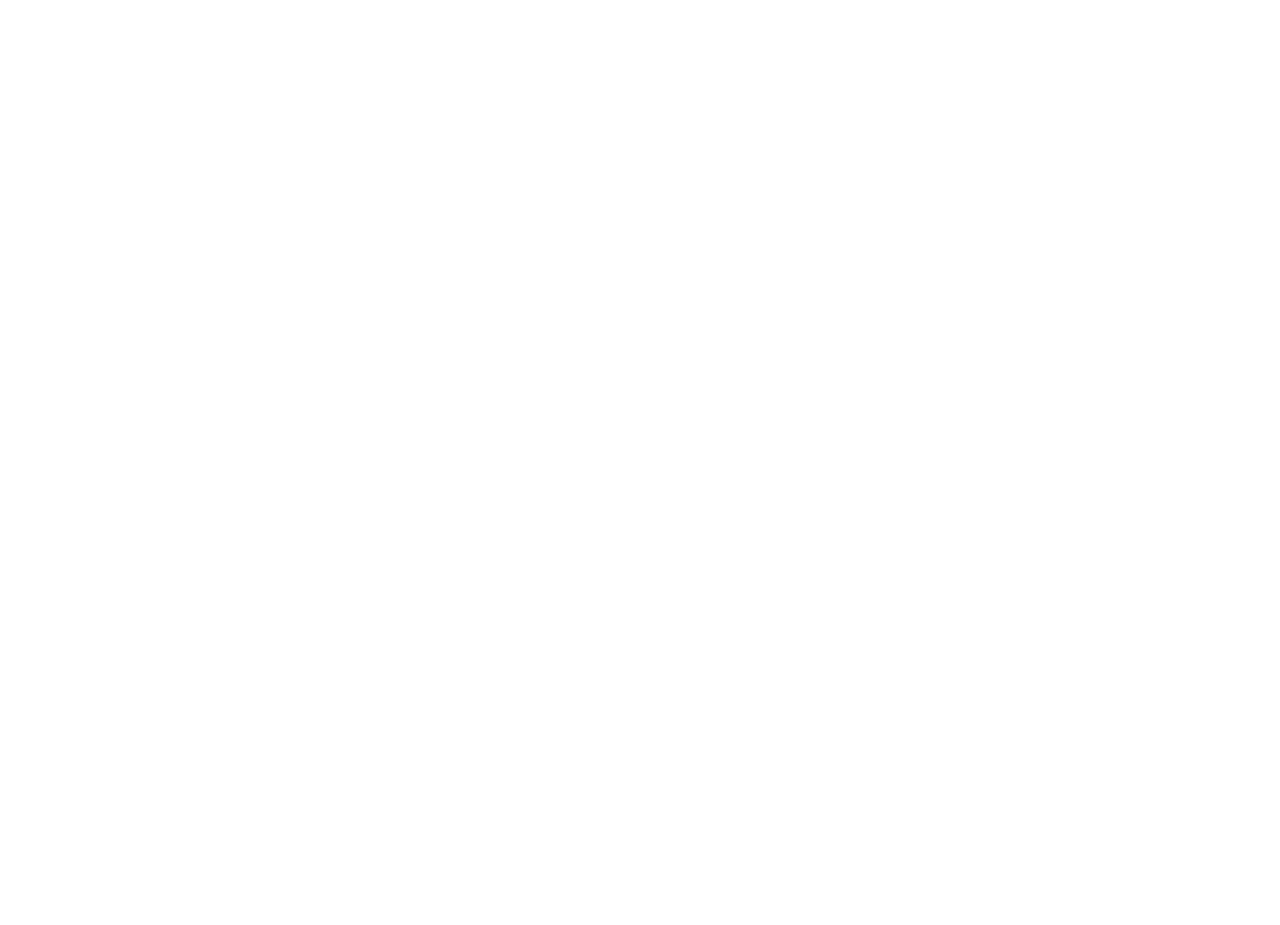
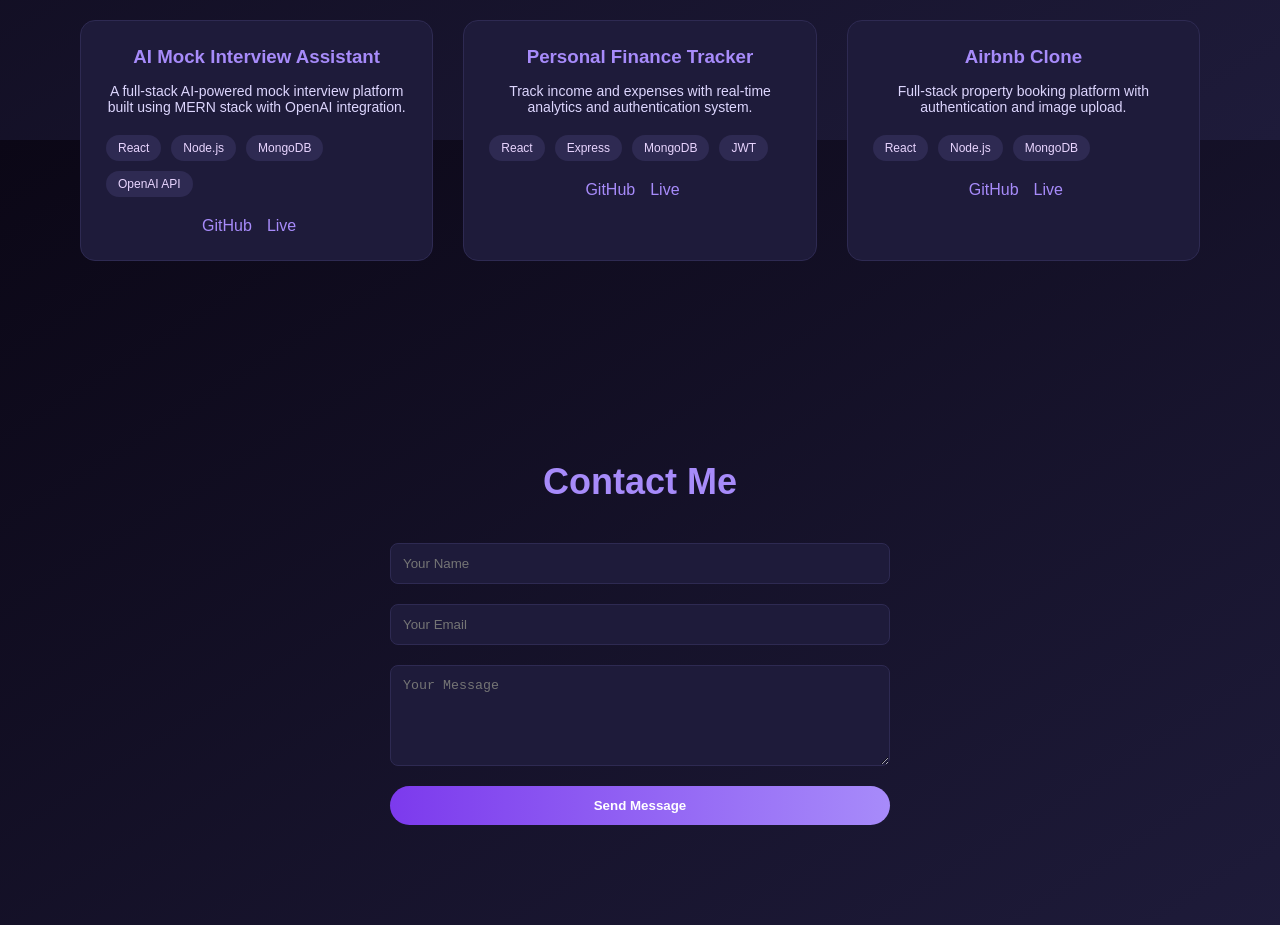
Before and after one commit to shrutika-gawande/Portfolio_SPCL, a React (Vite) app: page / in a window 1280 px wide. Shown: the part 1460-2385 px from the top of the page. Before the commit the page ends 1278 px from the top, so only its background shows below. Built offline with nearby package versions, Linux system fonts and the light colour scheme.

Commit message:
Integrated project and contact sections with css styling

```diff
--- a/src/App.jsx
+++ b/src/App.jsx
@@ -2,6 +2,8 @@
 import Navbar from "./components/Nav";
 import Home from "./components/Home";
 import About from './components/About';
+import Project from "./components/Project";
+import Contact from "./components/Contact";
 
 function App() {
   return (
@@ -9,6 +11,8 @@
       <Navbar />
       <Home />
       <About />
+      <Project />
+      <Contact />
     </>
   );
 }
--- a/src/components/About.jsx
+++ b/src/components/About.jsx
@@ -5,7 +5,7 @@
   const skillsData = [
     {
       category: "Frontend",
-      skills: ["HTML", "CSS", "JavaScript", "React", "Tailwind"]
+      skills: ["HTML", "CSS", "JavaScript", "Bootstrap", "Tailwind"]
     },
     {
       category: "Backend",
@@ -13,7 +13,7 @@
     },
     {
       category: "Tools",
-      skills: ["Git", "GitHub", "VS Code", "Postman"]
+      skills: ["GitHub", "VS Code", "Postman"]
     },
     {
       category: "Frameworks & Libraries",
--- /dev/null
+++ b/src/components/Contact.jsx
@@ -0,0 +1,70 @@
+import { useState } from "react";
+import "../styles/Contact.css";
+
+function Contact() {
+
+  const [formData, setFormData] = useState({
+    name: "",
+    email: "",
+    message: ""
+  });
+
+  const [success, setSuccess] = useState("");
+
+  const handleChange = (e) => {
+    setFormData({
+      ...formData,
+      [e.target.name]: e.target.value
+    });
+  };
+
+  const handleSubmit = (e) => {
+    e.preventDefault();
+
+    if (!formData.name || !formData.email || !formData.message) {
+      alert("Please fill all fields");
+      return;
+    }
+
+    setSuccess("Message sent successfully! 🎉");
+    setFormData({ name: "", email: "", message: "" });
+  };
+
+  return (
+    <section className="contact-section" id="contact">
+      <h2>Contact Me</h2>
+
+      <form onSubmit={handleSubmit} className="contact-form">
+        <input
+          type="text"
+          name="name"
+          placeholder="Your Name"
+          value={formData.name}
+          onChange={handleChange}
+        />
+
+        <input
+          type="email"
+          name="email"
+          placeholder="Your Email"
+          value={formData.email}
+          onChange={handleChange}
+        />
+
+        <textarea
+          name="message"
+          placeholder="Your Message"
+          rows="5"
+          value={formData.message}
+          onChange={handleChange}
+        ></textarea>
+
+        <button type="submit">Send Message</button>
+
+        {success && <p className="success-msg">{success}</p>}
+      </form>
+    </section>
+  );
+}
+
+export default Contact;
--- /dev/null
+++ b/src/components/Project.jsx
@@ -0,0 +1,59 @@
+import "../styles/Project.css";
+
+function Projects() {
+
+  const projects = [
+    {
+      title: "AI Mock Interview Assistant",
+      description:
+        "A full-stack AI-powered mock interview platform built using MERN stack with OpenAI integration.",
+      tech: ["React", "Node.js", "MongoDB", "OpenAI API"],
+      github: "https://github.com/yourusername/ai-mock-interview",
+      live: "https://your-live-link.com"
+    },
+    {
+      title: "Personal Finance Tracker",
+      description:
+        "Track income and expenses with real-time analytics and authentication system.",
+      tech: ["React", "Express", "MongoDB", "JWT"],
+      github: "https://github.com/yourusername/finance-tracker",
+      live: "https://your-live-link.com"
+    },
+    {
+      title: "Airbnb Clone",
+      description:
+        "Full-stack property booking platform with authentication and image upload.",
+      tech: ["React", "Node.js", "MongoDB"],
+      github: "https://github.com/yourusername/airbnb-clone",
+      live: "https://your-live-link.com"
+    }
+  ];
+
+  return (
+    <section className="projects-section" id="projects">
+      <h2>Projects</h2>
+
+      <div className="projects-grid">
+        {projects.map((project, index) => (
+          <div className="project-card" key={index}>
+            <h3>{project.title}</h3>
+            <p>{project.description}</p>
+
+            <div className="tech-stack">
+              {project.tech.map((tech, i) => (
+                <span key={i}>{tech}</span>
+              ))}
+            </div>
+
+            <div className="project-links">
+              <a href={project.github} target="_blank">GitHub</a>
+              <a href={project.live} target="_blank">Live</a>
+            </div>
+          </div>
+        ))}
+      </div>
+    </section>
+  );
+}
+
+export default Projects;
--- a/src/styles/About.css
+++ b/src/styles/About.css
@@ -47,6 +47,7 @@
 .skill-list {
   display: flex;
   flex-wrap: wrap;
+  justify-content: center;
   gap: 12px;
 }
 
--- /dev/null
+++ b/src/styles/Contact.css
@@ -0,0 +1,48 @@
+.contact-section {
+  padding: 100px 80px;
+  text-align: center;
+  color: #e9d5ff;
+}
+
+.contact-section h2 {
+  font-size: 36px;
+  margin-bottom: 40px;
+  color: #a78bfa;
+}
+
+.contact-form {
+  max-width: 500px;
+  margin: auto;
+  display: flex;
+  flex-direction: column;
+  gap: 20px;
+}
+
+.contact-form input,
+.contact-form textarea {
+  padding: 12px;
+  border-radius: 8px;
+  border: 1px solid #2e2a52;
+  background: #1e1b3a;
+  color: white;
+}
+
+.contact-form button {
+  padding: 12px;
+  background: linear-gradient(to right, #7c3aed, #a78bfa);
+  border: none;
+  border-radius: 25px;
+  color: white;
+  font-weight: 600;
+  cursor: pointer;
+  transition: 0.3s ease;
+}
+
+.contact-form button:hover {
+  box-shadow: 0 0 15px #7c3aed;
+}
+
+.success-msg {
+  color: #a78bfa;
+  margin-top: 15px;
+}
--- /dev/null
+++ b/src/styles/Project.css
@@ -0,0 +1,67 @@
+.projects-section {
+  padding: 100px 80px;
+  text-align: center;
+  color: #e9d5ff;
+}
+
+.projects-section h2 {
+  font-size: 36px;
+  margin-bottom: 60px;
+  color: #a78bfa;
+}
+
+.projects-grid {
+  display: grid;
+  grid-template-columns: repeat(auto-fit, minmax(280px, 1fr));
+  gap: 30px;
+}
+
+.project-card {
+  background: #1e1b3a;
+  padding: 25px;
+  border-radius: 15px;
+  transition: 0.4s ease;
+  border: 1px solid #2e2a52;
+}
+
+.project-card:hover {
+  transform: translateY(-10px);
+  box-shadow: 0 0 25px #7c3aed;
+}
+
+.project-card h3 {
+  margin-bottom: 15px;
+  color: #a78bfa;
+}
+
+.project-card p {
+  font-size: 14px;
+  margin-bottom: 20px;
+  color: #ddd6fe;
+}
+
+.tech-stack {
+  display: flex;
+  flex-wrap: wrap;
+  gap: 10px;
+  margin-bottom: 20px;
+}
+
+.tech-stack span {
+  background: #2e2a52;
+  padding: 6px 12px;
+  border-radius: 20px;
+  font-size: 12px;
+}
+
+.project-links a {
+  margin-right: 15px;
+  text-decoration: none;
+  color: #a78bfa;
+  font-weight: 500;
+  transition: 0.3s ease;
+}
+
+.project-links a:hover {
+  color: #7c3aed;
+}
```
